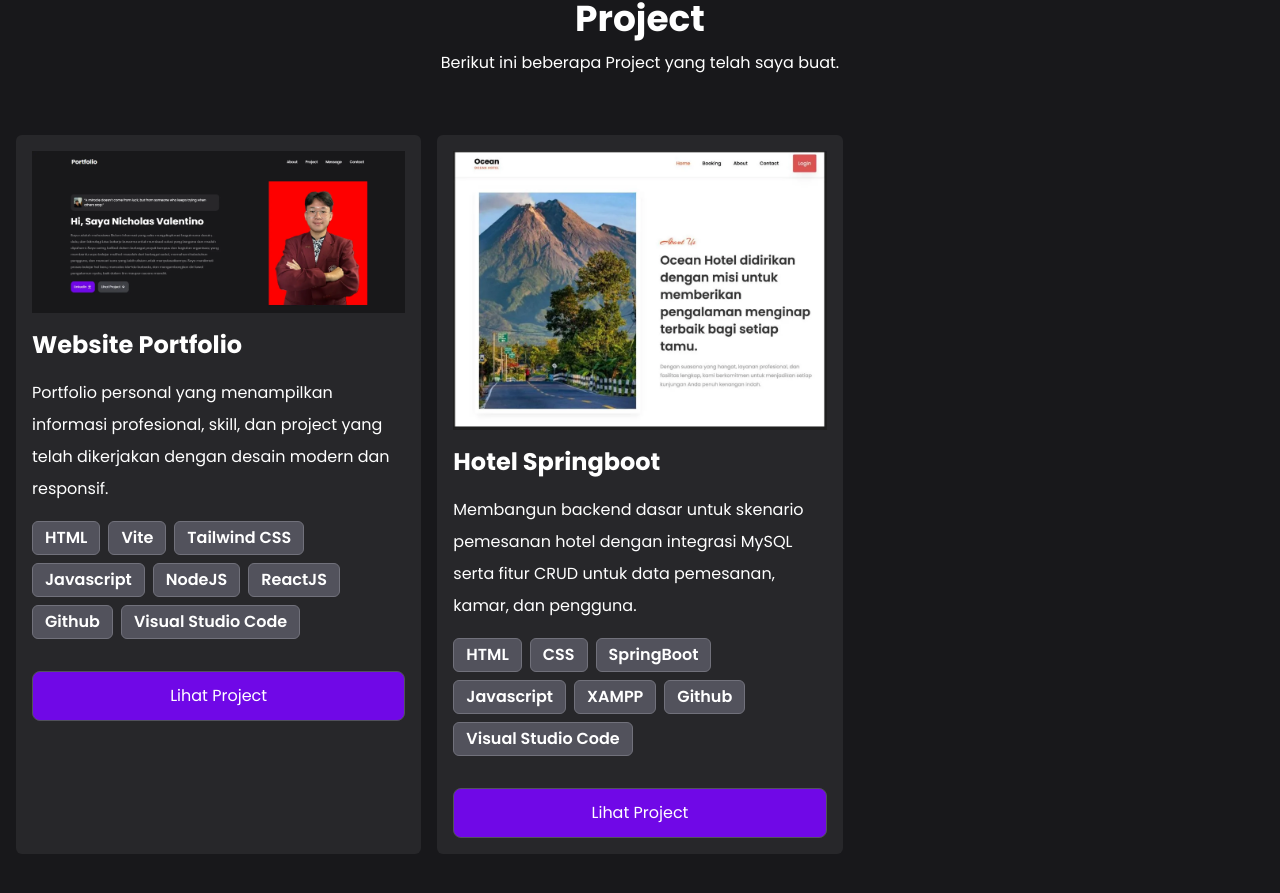
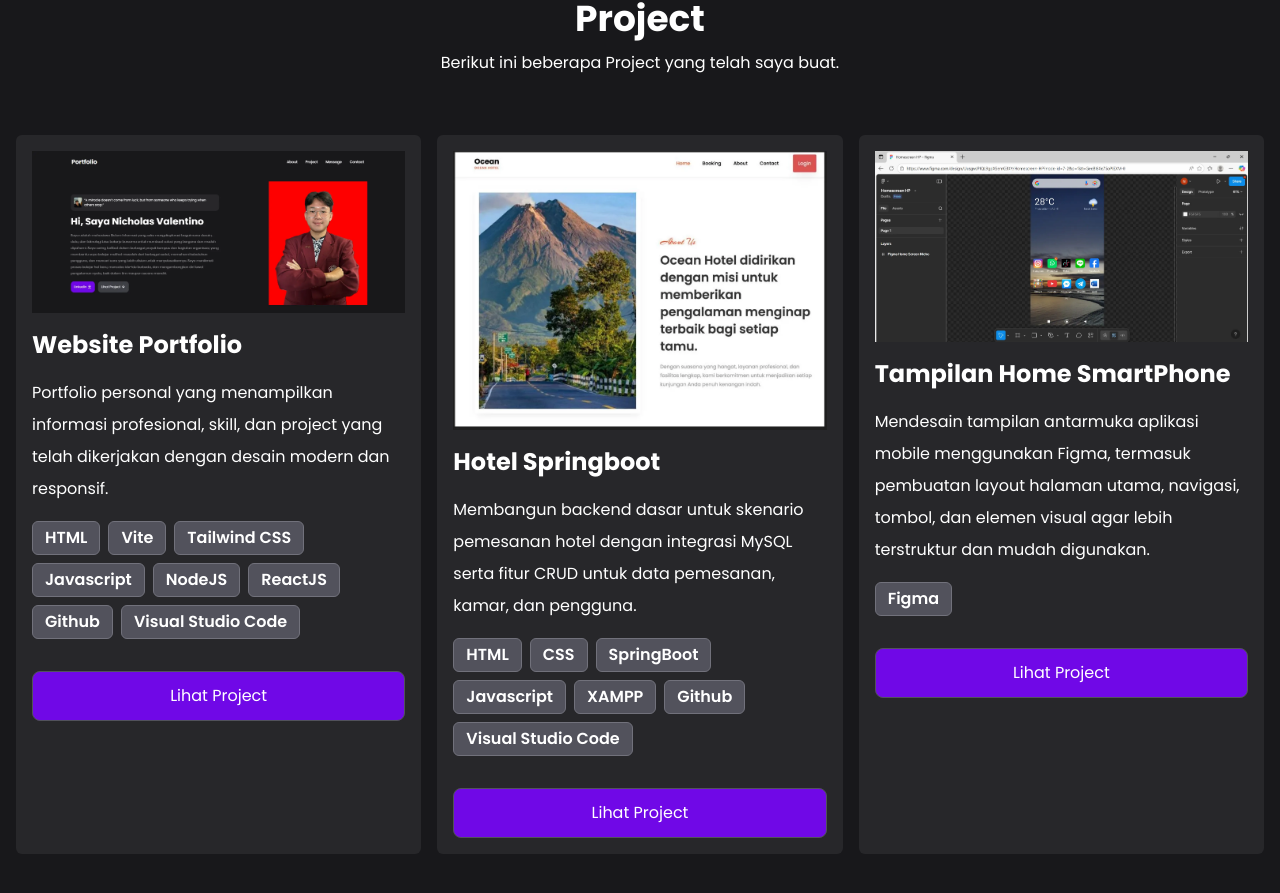
Before and after one commit to nicholv21/Website-Portfolio, a React (Vite) app: page / in a window 1280 px wide. Shown: the part 2339-3232 px from the top of the page. Built offline with nearby package versions, Linux system fonts and the light colour scheme.

Commit message:
Penambahan Proyek

```diff
--- a/src/data.js
+++ b/src/data.js
@@ -123,5 +123,14 @@ export const listProyek = [
     tools: ["HTML", "CSS", "SpringBoot", "Javascript", "XAMPP", "Github", "Visual Studio Code"],
     link : "https://portfolionicholas.vercel.app/",
     dad: "200",
+  },
+  {
+    id: 3,
+    gambar: Proyek3,
+    nama: "Tampilan Home SmartPhone",
+    desk: "Mendesain tampilan antarmuka aplikasi mobile menggunakan Figma, termasuk pembuatan layout halaman utama, navigasi, tombol, dan elemen visual agar lebih terstruktur dan mudah digunakan.",
+    tools: ["Figma"],
+    link : "https://www.figma.com/proto/UusgwJPIQL9gpXSenrG3XY/Homescreen-HP?node-id=7-2&t=GeeBl6Xe7SoPIEXM-1",
+    dad: "300",
   }
 ];
```
Also changed, not shown: public/assets/proyek/proyek3.webp.
